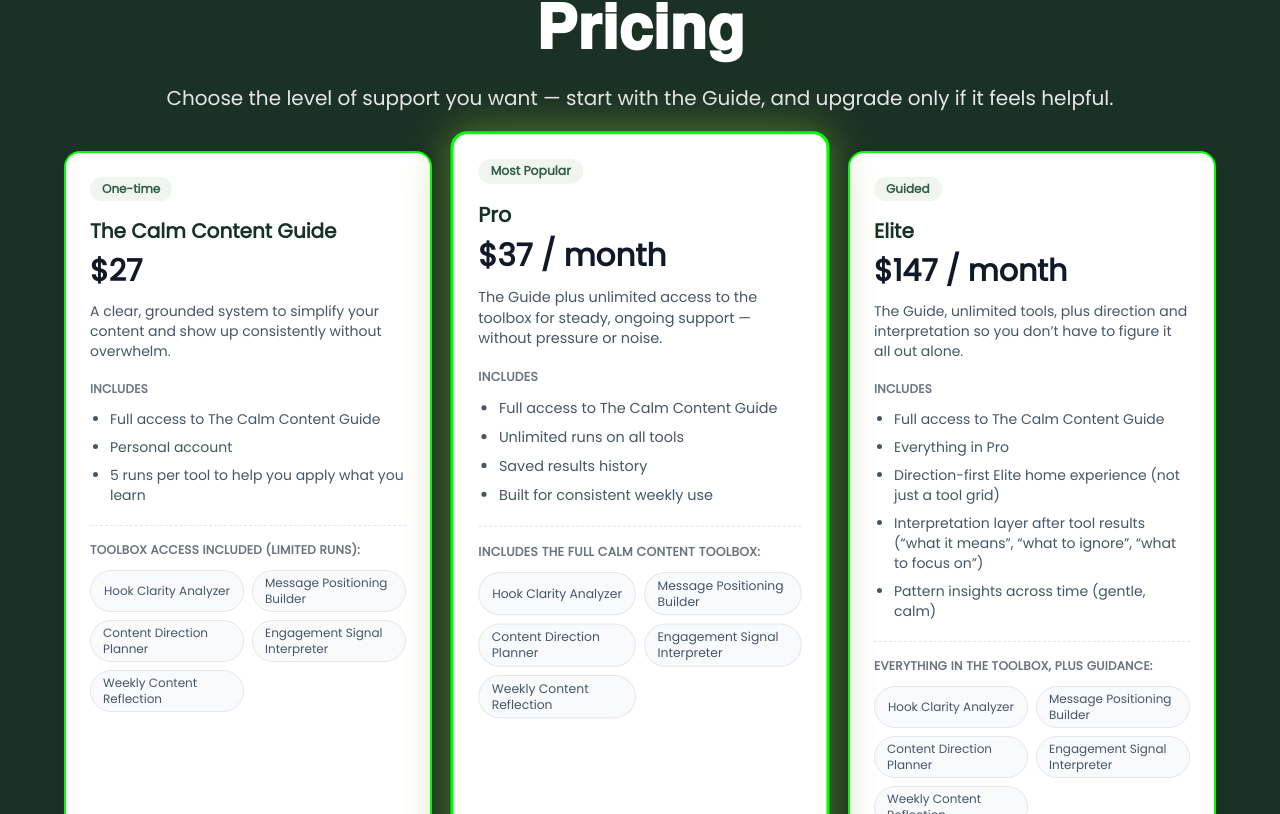
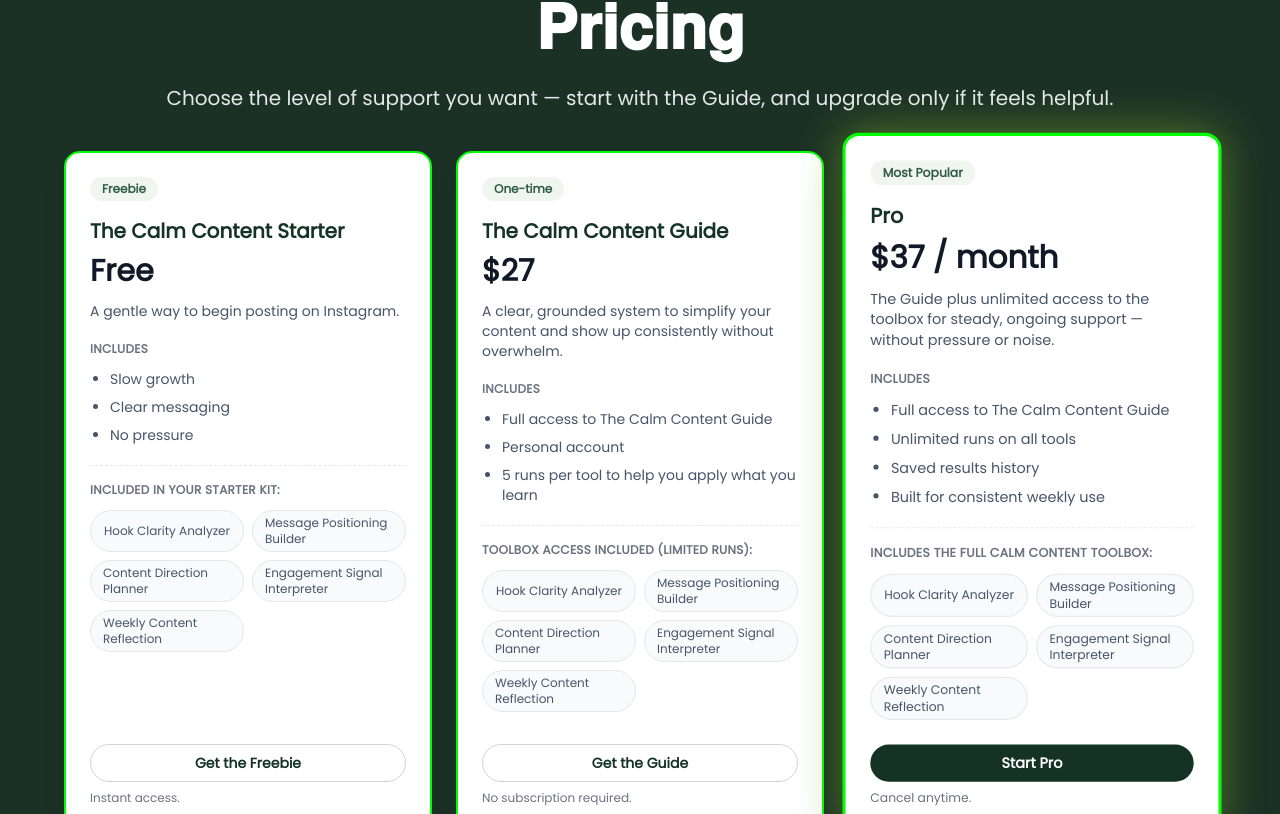
Before and after one commit to gmajors1326/the-calm-content-companion, a Next.js app: page / in a window 1280 px wide. Shown: the part 4366-5180 px from the top of the page. Built offline with nearby package versions, Linux system fonts and the light colour scheme; a web font is replaced by a local one.

Commit message:
Add freebie pricing card

```diff
--- a/app/page.tsx
+++ b/app/page.tsx
@@ -531,6 +531,20 @@ export default function PromotoLandingPage() {
 
         <div className="mt-10 grid gap-6 md:grid-cols-2 lg:grid-cols-3">
           <PricingCard
+            badge="Freebie"
+            title="The Calm Content Starter"
+            price="Free"
+            description="A gentle way to begin posting on Instagram."
+            includes={[
+              'Slow growth',
+              'Clear messaging',
+              'No pressure'
+            ]}
+            toolboxLabel="Included in your starter kit:"
+            cta="Get the Freebie"
+            finePrint="Instant access."
+          />
+          <PricingCard
             badge="One-time"
             title="The Calm Content Guide"
             price="$27"
```
